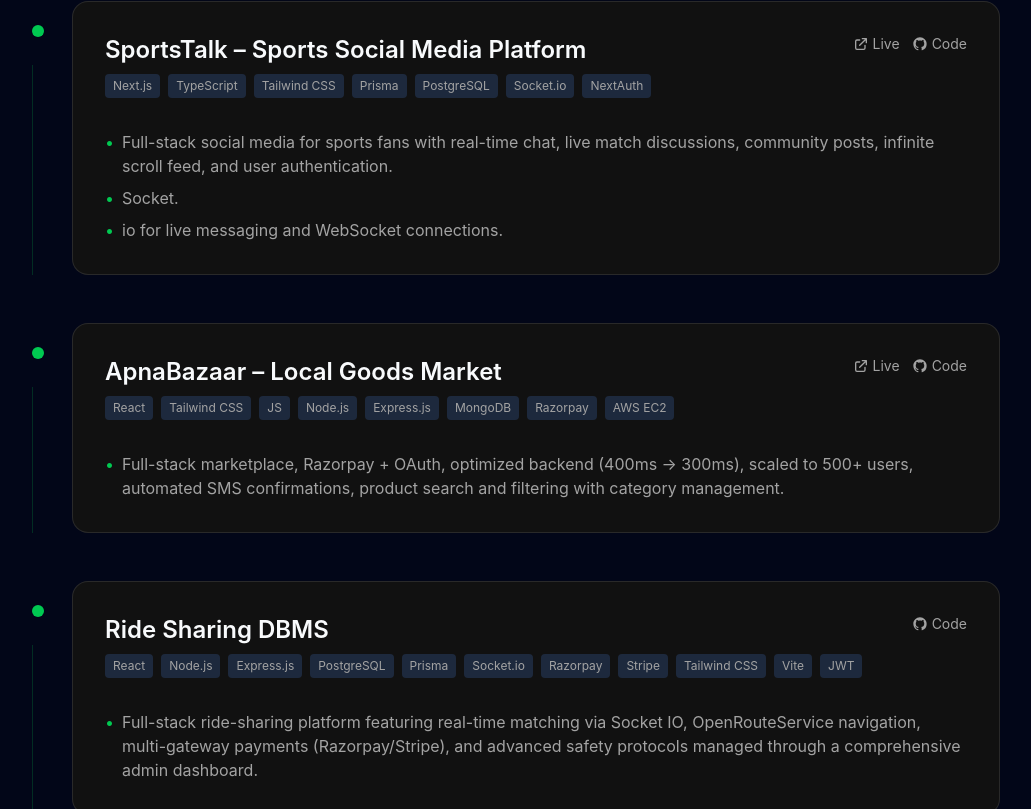
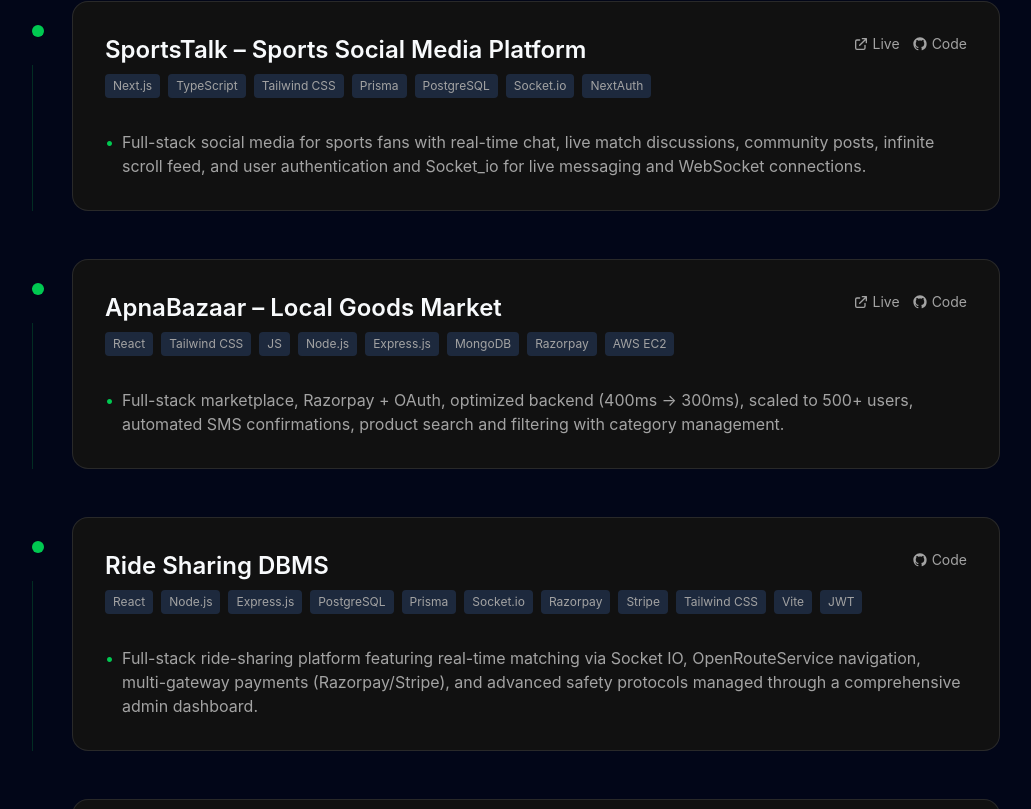
Before and after one commit to An1ketGupta/Portfolio, a Next.js app: page / in a window 1280 px wide. Shown: the part 1491-2300 px from the top of the page, without its empty margins (136-1167 px from the left). Built offline with nearby package versions, Linux system fonts and the light colour scheme.

Commit message:
description change

```diff
--- a/src/data/site.ts
+++ b/src/data/site.ts
@@ -15,7 +15,7 @@ export const projectCategories = {
           "NextAuth",
         ],
         features:
-          "Full-stack social media for sports fans with real-time chat, live match discussions, community posts, infinite scroll feed, and user authentication. Socket.io for live messaging and WebSocket connections.",
+          "Full-stack social media for sports fans with real-time chat, live match discussions, community posts, infinite scroll feed, and user authentication and Socket_io for live messaging and WebSocket connections.",
         live: "https://letsportstalk.vercel.app/",
         github: "https://github.com/An1ketGupta/SportsTalk",
       },
```
